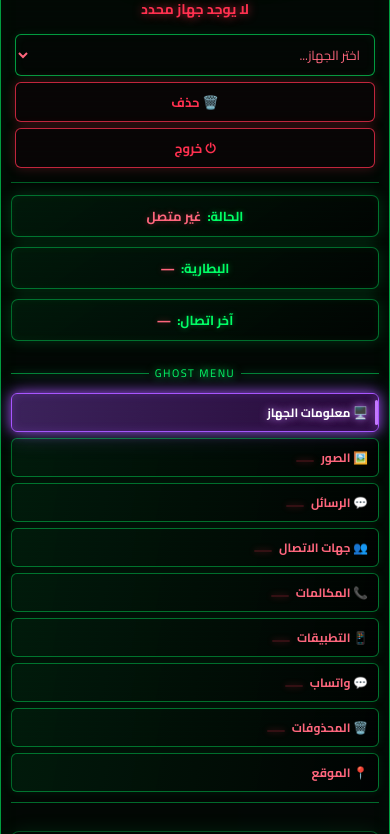
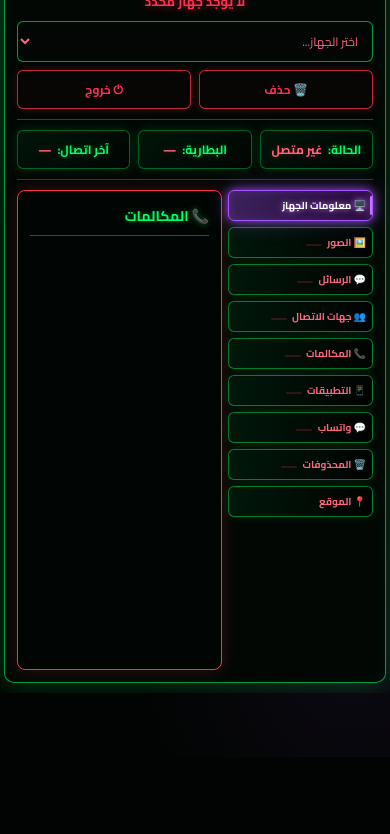
Before and after one commit to kaidopro-3/Specter_R2new, a website: page public/panel.html in a window 390 px wide. Shown: the part 87-921 px from the top of the page. After the commit the page ends 844 px from the top, so only its background shows below. Drawn offline with Linux system fonts and the light colour scheme; sample sign-in values are in the browser's storage.

Commit message:
Add files via upload

```diff
--- a/public/style.css
+++ b/public/style.css
@@ -13,12 +13,11 @@
     --text: #f2f2f2;
     --muted: #89958e;
     --border: rgba(0,255,102,.6);
-    --shadow: 0 0 22px rgba(0,255,102,.25);
+    --shadow: 0 0 20px rgba(0,255,102,.2);
 }
 
 * { margin: 0; padding: 0; box-sizing: border-box; }
 
-/* منع أي حركة أفقية أو اهتزاز وثبيت الصفحة تماماً */
 html, body {
     min-height: 100%;
     overflow-x: hidden;
@@ -28,14 +27,14 @@ html, body {
 body {
     font-family: 'Cairo', 'Segoe UI', Tahoma, sans-serif;
     background:
-        radial-gradient(circle at 10% 10%, rgba(0,255,102,.08), transparent 28%),
-        radial-gradient(circle at 90% 90%, rgba(168,85,255,.07), transparent 25%),
+        radial-gradient(circle at 10% 10%, rgba(0,255,102,.07), transparent 28%),
+        radial-gradient(circle at 90% 90%, rgba(168,85,255,.06), transparent 25%),
         #020403;
     color: var(--text);
     direction: rtl;
 }
 
-/* طبقة النيون الثابتة (بدون أي حركة انيميشن مزعجة لليمين واليسار) */
+/* طبقة نيون ثابتة وخفيفة للخلفية */
 body::before {
     content: "";
     position: fixed;
@@ -43,63 +42,62 @@ body::before {
     pointer-events: none;
     background: repeating-linear-gradient(
         0deg,
-        rgba(0,255,102,.03) 0,
-        rgba(0,255,102,.03) 1px,
+        rgba(0,255,102,.025) 0,
+        rgba(0,255,102,.025) 1px,
         transparent 1px,
         transparent 5px
     );
-    opacity: .4;
+    opacity: .35;
     z-index: 999;
 }
 
 .container {
-    width: min(1600px, 96%);
-    margin: 15px auto;
-    padding: 15px;
+    width: min(1500px, 98%);
+    margin: 10px auto;
+    padding: 12px;
     border: 1px solid var(--border);
-    border-radius: 12px;
-    background: rgba(3,8,5,.96);
-    /* توهج نيون قوي وثابت للحاوية الرئيسية */
-    box-shadow: 0 0 35px rgba(0,255,102,.2), inset 0 0 25px rgba(0,255,102,.04);
+    border-radius: 10px;
+    background: rgba(3,8,5,.97);
+    box-shadow: 0 0 30px rgba(0,255,102,.25), inset 0 0 20px rgba(0,255,102,.04);
     position: relative;
 }
 
+/* الهيدر العلوي */
 header {
-    min-height: 75px;
-    display: grid;
-    grid-template-columns: 1.2fr auto 1fr;
-    align-items: center;
-    gap: 12px;
-    padding: 8px 4px 14px;
+    display: flex;
+    flex-direction: column;
+    gap: 8px;
+    padding-bottom: 10px;
     border-bottom: 1px solid rgba(0,255,102,.35);
+    margin-bottom: 10px;
 }
 
 .brand {
     display: flex;
     align-items: center;
+    justify-content: center;
     gap: 10px;
     direction: ltr;
 }
 
 .brand-icon {
-    width: 40px;
-    height: 40px;
+    width: 38px;
+    height: 38px;
     display: grid;
     place-items: center;
     border: 1px solid var(--green);
-    border-radius: 10px;
-    font-size: 22px;
-    /* توهج نيون هكر ثابت للأيقونة */
-    box-shadow: 0 0 16px rgba(0,255,102,.5), inset 0 0 10px rgba(0,255,102,.15);
+    border-radius: 8px;
+    font-size: 20px;
+    box-shadow: 0 0 14px rgba(0,255,102,.5), inset 0 0 8px rgba(0,255,102,.15);
 }
 
-/* توهج نيون هكر فخم وثابت لاسم المشروع */
+/* توهج نيون هكر لاسم المشروع كما طلبته */
 h1 {
     color: var(--green);
-    font-size: clamp(28px, 3.8vw, 44px);
+    font-size: clamp(24px, 3.5vw, 38px);
     font-weight: 800;
-    letter-spacing: 3px;
-    text-shadow: 0 0 10px var(--green), 0 0 25px rgba(0,255,102,.75), 0 0 45px rgba(0,255,102,.4);
+    letter-spacing: 2px;
+    text-shadow: 0 0 10px var(--green), 0 0 25px rgba(0,255,102,.7);
     direction: ltr;
 }
 
@@ -107,14 +105,16 @@ h1 {
     text-align: center;
     color: var(--red);
     font-weight: 700;
-    font-size: 14px;
-    text-shadow: 0 0 10px rgba(255,48,79,.7);
+    font-size: 13px;
+    text-shadow: 0 0 8px rgba(255,48,79,.6);
 }
 
+/* أزرار التحكم العليا كما في رسمتك (خروج، حذف، اختر الجهاز) */
 .device-selector {
-    display: flex;
-    justify-content: flex-start;
-    gap: 6px;
+    display: grid;
+    grid-template-columns: 1fr 1fr 1.5fr;
+    gap: 8px;
+    align-items: center;
 }
 
 select, input {
@@ -124,14 +124,14 @@ select, input {
     border-radius: 6px;
     padding: 7px 10px;
     font: inherit;
-    font-size: 13px;
+    font-size: 12px;
     outline: none;
-    box-shadow: inset 0 0 10px rgba(0,255,102,.06), 0 0 8px rgba(0,255,102,.1);
+    box-shadow: inset 0 0 8px rgba(0,255,102,.05);
 }
 
 select:focus, input:focus {
     border-color: var(--green);
-    box-shadow: 0 0 16px rgba(0,255,102,.4), inset 0 0 8px rgba(0,255,102,.2);
+    box-shadow: 0 0 14px rgba(0,255,102,.4);
 }
 
 button {
@@ -141,88 +141,78 @@ button {
 
 .device-selector button {
     border-radius: 6px;
-    padding: 7px 12px;
-    font-size: 13px;
+    padding: 7px 10px;
+    font-size: 12px;
     font-weight: 700;
     transition: .2s;
+    text-align: center;
 }
 
 .delete-btn, .logout-btn {
     background: #080505;
     color: var(--red);
     border: 1px solid rgba(255,48,79,.75);
-    box-shadow: 0 0 12px rgba(255,48,79,.25);
+    box-shadow: 0 0 10px rgba(255,48,79,.2);
 }
 
 .delete-btn:hover, .logout-btn:hover {
-    box-shadow: 0 0 22px rgba(255,48,79,.6);
+    box-shadow: 0 0 18px rgba(255,48,79,.5);
 }
 
+/* شريط الحالة (الحالة، البطارية، آخر اتصال) */
 .status-bar {
     display: grid;
     grid-template-columns: repeat(3, 1fr);
-    gap: 10px;
-    padding: 12px 0;
+    gap: 8px;
+    padding-bottom: 10px;
+    border-bottom: 1px solid rgba(0,255,102,.3);
+    margin-bottom: 10px;
 }
 
 .status-item {
-    background: linear-gradient(145deg, rgba(0,255,102,.07), rgba(0,0,0,.4));
-    border: 1px solid rgba(0,255,102,.4);
-    border-radius: 7px;
-    padding: 8px 12px;
+    background: linear-gradient(145deg, rgba(0,255,102,.06), rgba(0,0,0,.3));
+    border: 1px solid rgba(0,255,102,.35);
+    border-radius: 6px;
+    padding: 7px 10px;
     display: flex;
     justify-content: center;
     gap: 6px;
-    font-size: 13px;
-    /* توهج نيون قوي وثابت لمربعات الحالة */
-    box-shadow: 0 0 15px rgba(0,255,102,.18), inset 0 0 8px rgba(0,255,102,.06);
+    font-size: 12px;
+    box-shadow: 0 0 12px rgba(0,255,102,.15);
 }
 
 .label { color: var(--green); font-weight: 700; text-shadow: 0 0 6px rgba(0,255,102,.4); }
 .value { color: var(--red-soft); font-weight: 700; text-shadow: 0 0 6px rgba(255,48,79,.4); }
 
+/* التخطيط المطلوب تماماً مثل رسمتك: المحتوى الكبير يمين/يسار والقائمة العمودية بجانبه */
 .dashboard-layout {
     display: grid;
-    grid-template-columns: minmax(0, 1fr) 240px;
-    direction: ltr;
-    min-height: 560px;
-    gap: 12px;
+    grid-template-columns: 1fr 190px;
+    gap: 10px;
     align-items: start;
+    direction: ltr; /* لضمان تمركز المحتوى الكبير يساراً والقائمة يميناً */
 }
 
+/* نافذة عرض المحتوى الكبرى (التي يظهر فيها الرسائل والصور وغيرها) */
 .tab-content {
     direction: rtl;
-    padding: 15px;
-    min-width: 0;
-    background: rgba(0,0,0,0.3);
-    border: 1px solid rgba(0,255,102,.3);
+    padding: 12px;
+    min-height: 480px;
+    background: rgba(0,0,0,0.35);
+    border: 1px solid var(--red); /* إطار أحمر نيون كما في رسمتك */
     border-radius: 8px;
-    box-shadow: 0 0 20px rgba(0,255,102,.1);
+    box-shadow: 0 0 18px rgba(255,48,79,.2), inset 0 0 15px rgba(0,255,102,.02);
     position: relative;
 }
 
+/* القائمة الجانبية العمودية المصففة كما في رسمتك تماماً */
 .sidebar {
     direction: rtl;
-    padding: 10px 0;
+    padding: 0;
 }
 
 .sidebar-title {
-    display: flex;
-    align-items: center;
-    gap: 6px;
-    justify-content: center;
-    color: var(--green);
-    font-size: 11px;
-    letter-spacing: 1.5px;
-    margin-bottom: 10px;
-    text-shadow: 0 0 8px var(--green);
-}
-
-.sidebar-line {
-    height: 1px;
-    flex: 1;
-    background: rgba(0,255,102,.5);
-    box-shadow: 0 0 8px rgba(0,255,102,.6);
+    display: none; /* تم إخفاؤها لتكون مطابقة تماماً لتصميمك النظيف */
 }
 
 .tabs {
@@ -234,60 +224,57 @@ button {
 .tab {
     position: relative;
     width: 100%;
-    min-height: 36px;
-    padding: 7px 10px;
-    border: 1px solid rgba(0,255,102,.4);
+    min-height: 34px;
+    padding: 6px 8px;
+    border: 1px solid rgba(0,255,102,.45);
     border-radius: 6px;
-    background: linear-gradient(100deg, rgba(0,255,102,.08), rgba(0,0,0,.6));
+    background: linear-gradient(100deg, rgba(0,255,102,.07), rgba(0,0,0,.6));
     color: var(--red-soft);
     text-align: right;
-    font-size: 12px;
+    font-size: 11px;
     font-weight: 700;
-    /* توهج نيون أزرق/أخضر هكر ثابت للمربعات الجانبية */
-    box-shadow: 0 0 10px rgba(0,255,102,.1);
+    box-shadow: 0 0 10px rgba(0,255,102,.12);
     transition: all .2s ease;
     overflow: hidden;
 }
 
 .tab:hover {
     border-color: var(--green);
-    box-shadow: 0 0 18px rgba(0,255,102,.35);
+    box-shadow: 0 0 16px rgba(0,255,102,.35);
 }
 
 .tab.active {
     color: #fff;
     border-color: var(--purple);
     background: linear-gradient(100deg, rgba(168,85,255,.35), rgba(48,10,70,.8));
-    /* توهج نيون بنفسجي قوي وثابت للتبويب المختار */
     box-shadow:
-        0 0 12px rgba(168,85,255,.8),
-        0 0 25px rgba(168,85,255,.4),
-        inset 0 0 10px rgba(168,85,255,.2);
-    text-shadow: 0 0 8px var(--purple-bright);
+        0 0 10px rgba(168,85,255,.8),
+        0 0 22px rgba(168,85,255,.4),
+        inset 0 0 8px rgba(168,85,255,.2);
+    text-shadow: 0 0 6px var(--purple-bright);
 }
 
 .tab.active::before {
     content: "";
     position: absolute;
     right: 0;
-    top: 6px;
-    bottom: 6px;
-    width: 3px;
+    top: 5px;
+    bottom: 5px;
+    width: 2.5px;
     border-radius: 2px;
     background: var(--purple-bright);
-    box-shadow: 0 0 10px var(--purple-bright);
+    box-shadow: 0 0 8px var(--purple-bright);
 }
 
 .count {
     display: inline-block;
-    min-width: 18px;
-    padding: 1px 4px;
-    margin-right: 4px;
-    border-radius: 8px;
+    min-width: 16px;
+    padding: 1px 3px;
+    margin-right: 3px;
+    border-radius: 6px;
     background: rgba(255,48,79,.2);
     color: var(--red-soft);
-    font-size: 10px;
-    box-shadow: 0 0 6px rgba(255,48,79,.3);
+    font-size: 9px;
 }
 
 .tab-pane {
@@ -298,31 +285,27 @@ button {
 
 .tab-pane h3 {
     color: var(--green);
-    font-size: 15px;
+    font-size: 14px;
     border-bottom: 1px solid rgba(0,255,102,.4);
-    padding-bottom: 8px;
-    margin-bottom: 12px;
-    text-shadow: 0 0 8px rgba(0,255,102,.5);
+    padding-bottom: 6px;
+    margin-bottom: 10px;
+    text-shadow: 0 0 6px rgba(0,255,102,.4);
 }
 
 h4 {
     color: var(--red-soft);
-    font-size: 13px;
-    margin: 10px 0;
+    font-size: 12px;
+    margin: 8px 0;
 }
 
 .back-btn {
-    padding: 5px 10px;
-    font-size: 12px;
-    border-radius: 5px;
+    padding: 4px 8px;
+    font-size: 11px;
+    border-radius: 4px;
     border: 1px solid var(--green);
     background: #030604;
     color: var(--green);
-    box-shadow: 0 0 12px rgba(0,255,102,.2);
-}
-
-.back-btn:hover {
-    box-shadow: 0 0 20px rgba(0,255,102,.5);
+    box-shadow: 0 0 10px rgba(0,255,102,.2);
 }
 
 #callsListView > div,
@@ -332,75 +315,56 @@ h4 {
 #whatsappList > div,
 #locationDetails > div,
 #deviceInfo > div {
-    border: 1px solid rgba(0,255,102,.35);
-    background: rgba(0,255,102,.03);
-    border-radius: 7px;
-    padding: 10px;
-    margin-bottom: 7px;
-    font-size: 13px;
+    border: 1px solid rgba(0,255,102,.3);
+    background: rgba(0,255,102,.025);
+    border-radius: 6px;
+    padding: 8px;
+    margin-bottom: 6px;
+    font-size: 12px;
     color: var(--red-soft);
-    box-shadow: 0 0 10px rgba(0,255,102,.08);
+    box-shadow: 0 0 8px rgba(0,255,102,.06);
 }
 
 table {
     width: 100%;
     border-collapse: collapse;
     overflow: hidden;
-    border: 1px solid rgba(0,255,102,.35);
+    border: 1px solid rgba(0,255,102,.3);
     background: rgba(0,255,102,.02);
-    font-size: 13px;
-    box-shadow: 0 0 15px rgba(0,255,102,.08);
+    font-size: 12px;
 }
 
 th, td {
-    padding: 8px 10px;
-    border-bottom: 1px solid rgba(0,255,102,.2);
+    padding: 6px 8px;
+    border-bottom: 1px solid rgba(0,255,102,.15);
     text-align: right;
 }
 
 th {
     color: var(--green);
-    background: rgba(0,255,102,.08);
-    text-shadow: 0 0 6px rgba(0,255,102,.3);
+    background: rgba(0,255,102,.06);
 }
 
 td { color: var(--red-soft); }
 
-@media (max-width: 900px) {
-    header {
-        grid-template-columns: 1fr;
-        text-align: center;
+/* توافق تام وثابت على الموبايل والشاشات الصغيرة بدون أي إزاحة أو تخريب لوظائف الأكواد */
+@media (max-width: 560px) {
+    .dashboard-layout {
+        grid-template-columns: 1fr 145px; /* بقاء القائمة بجانب صندوق المحتوى حتى في الهواتف الصغيرة كما رسمتها تماماً */
+        gap: 6px;
     }
 
-    .brand { justify-content: center; }
-    .device-selector { justify-content: center; flex-wrap: wrap; }
-
-    .dashboard-layout {
-        grid-template-columns: 1fr;
+    .tab {
+        font-size: 10px;
+        padding: 5px 6px;
+        min-height: 30px;
     }
 
-    .sidebar {
-        grid-row: 1;
-        padding: 10px 0;
-        border-bottom: 1px solid rgba(0,255,102,.4);
+    .device-selector {
+        grid-template-columns: 1fr 1fr;
     }
 
-    .tab-content {
-        grid-row: 2;
-        padding: 15px 5px 0;
-    }
-
-    .tabs {
-        display: grid;
-        grid-template-columns: repeat(2, 1fr);
-        gap: 6px;
+    .device-selector select {
+        grid-column: span 2;
     }
 }
-
-@media (max-width: 560px) {
-    .container { width: 100%; margin: 0; border-radius: 0; padding: 10px; }
-    .status-bar { grid-template-columns: 1fr; }
-    .tabs { grid-template-columns: 1fr; }
-    .device-selector { flex-direction: column; }
-    .device-selector > * { width: 100%; }
-}
```
